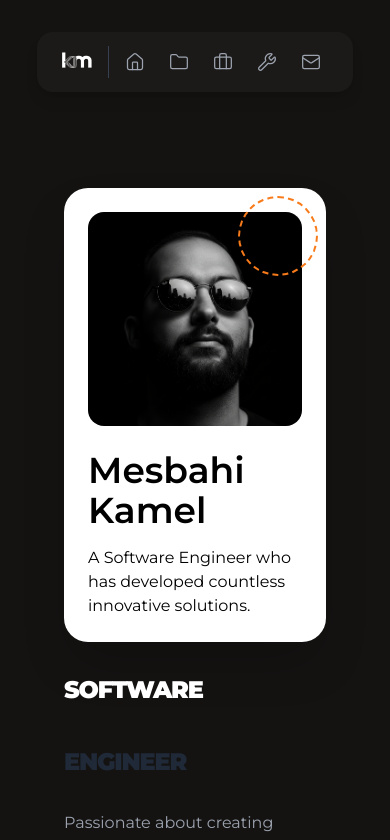
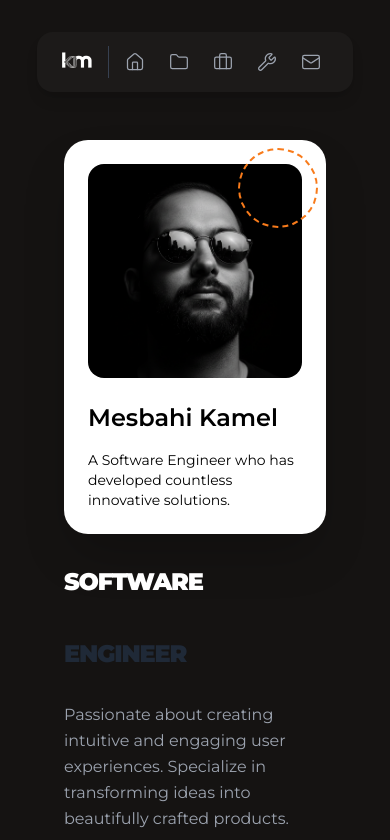
Before and after one commit to KamelMesbahi13/portfolio, a React (Vite) app: page / in a window 390 px wide. Shown: the top 840 px of the page. Built offline with nearby package versions, Linux system fonts and the light colour scheme.

Commit message:
adding sections to the home page

```diff
--- a/src/Components/Home/Card/Card.jsx
+++ b/src/Components/Home/Card/Card.jsx
@@ -18,10 +18,12 @@ const Card = () => {
           <div className="absolute w-20 h-20 border-2 border-dashed rounded-full border-secondColor -top-4 -right-4"></div>
         </div>
         {/* Name */}
-        <p className="mb-4 text-4xl font-semibold text-black">Mesbahi Kamel</p>
+        <p className="mb-4 text-2xl font-semibold text-black md:text-4xl">
+          Mesbahi Kamel
+        </p>
 
         <div>
-          <p className="text-black">
+          <p className="text-sm text-black md:text-base">
             A Software Engineer who has developed countless innovative
             solutions.
           </p>
--- a/src/Components/Home/PortfolioPage/PortfolioPage.jsx
+++ b/src/Components/Home/PortfolioPage/PortfolioPage.jsx
@@ -4,7 +4,7 @@ import HeroFirstContent from "../HeroFirstContent/HeroFirstContent";
 const PortfolioPage = () => {
   return (
     <div className="container">
-      <div className="pt-24 mx-auto">
+      <div className="pt-12 mx-auto md:pt-24">
         <div className="flex flex-col items-start gap-8 lg:flex-row lg:gap-16">
           <div className="flex-shrink-0 w-full lg:w-80">
             <Card />
```
